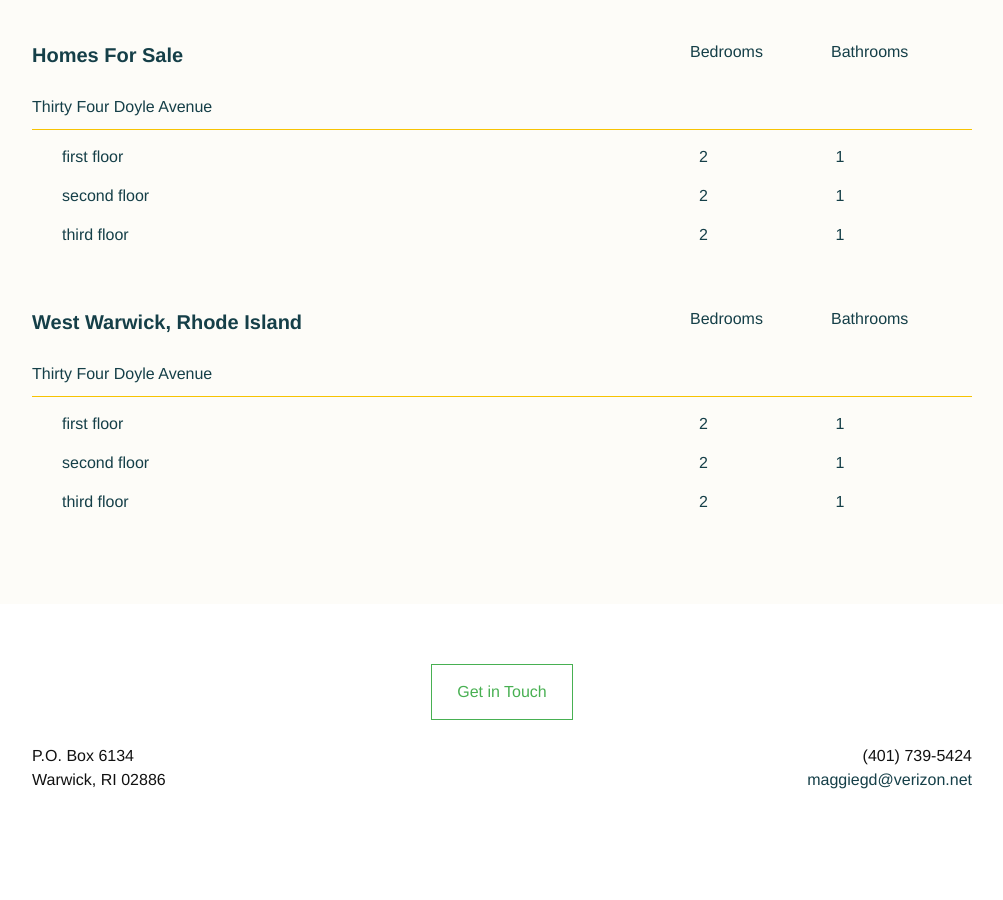
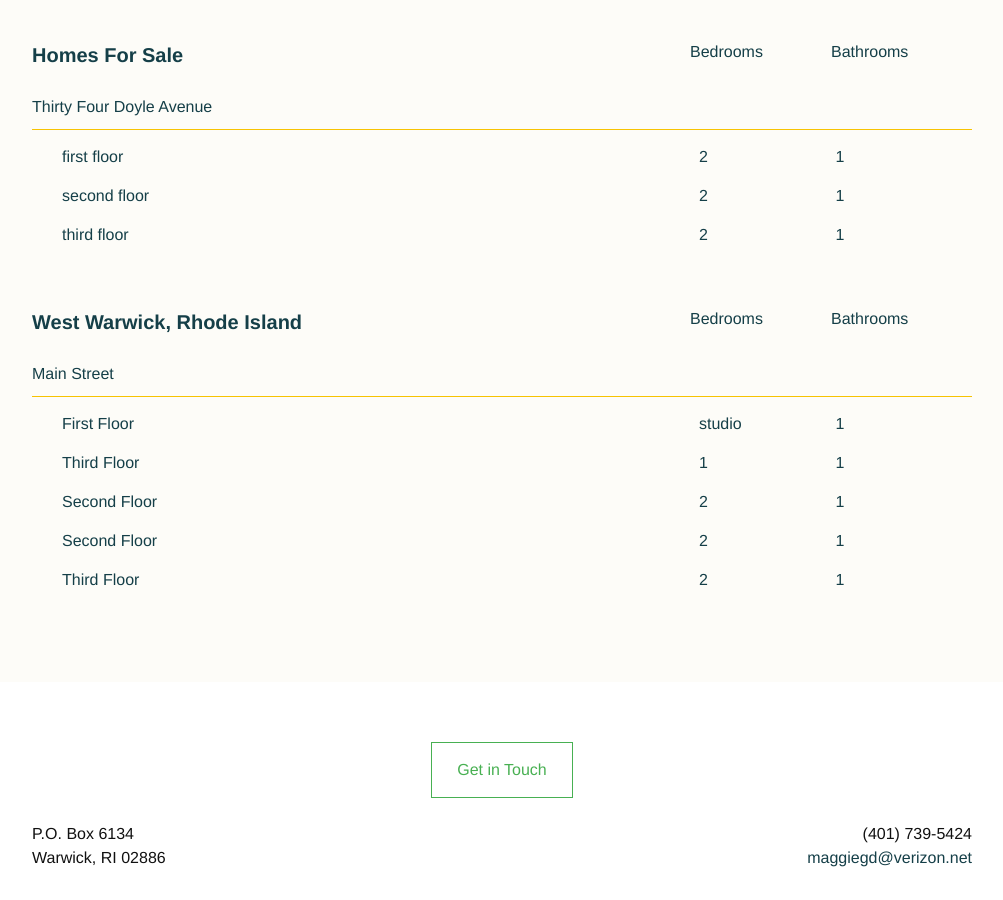
Before and after one commit to alexandreaco/maggiesrentals.github.io, a Jekyll site: the page built from index.html, in a window 1280 px wide and 900 px high, scrolled down 1145 px. Shown: the whole window, without its empty margins (138-1141 px from the left). Built offline with Jekyll 4.4.1, drawn with Linux system fonts in a browser that asks for light colours; before the commit the page ends 1967 px from its top, so only the background shows below that.

Commit message:
Updated West Warwick

```diff
--- a/_locations/west-warwick.markdown
+++ b/_locations/west-warwick.markdown
@@ -2,5 +2,5 @@
 title: West Warwick, Rhode Island
 date: 2017-01-14 17:22:00 Z
 buildings:
-- Thirty Four Doyle Avenue
+- Main Street
 ---
```
